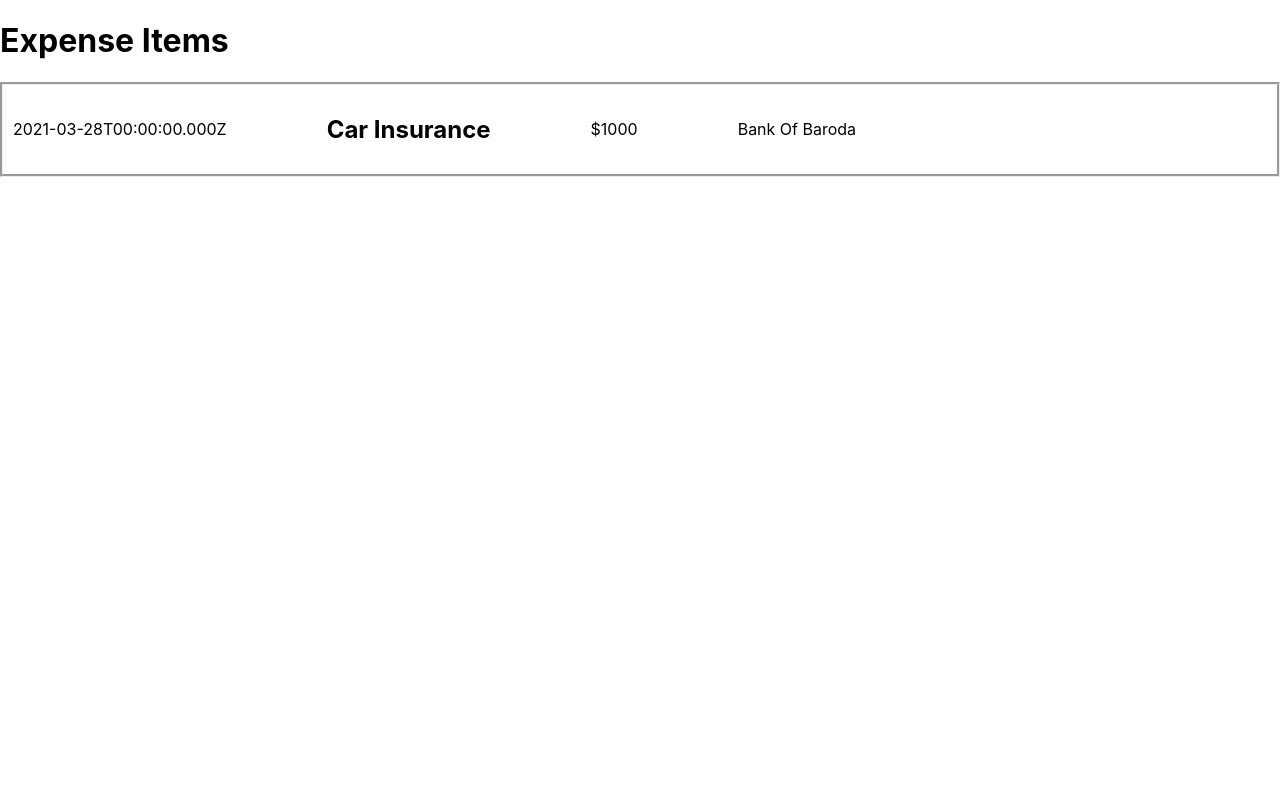
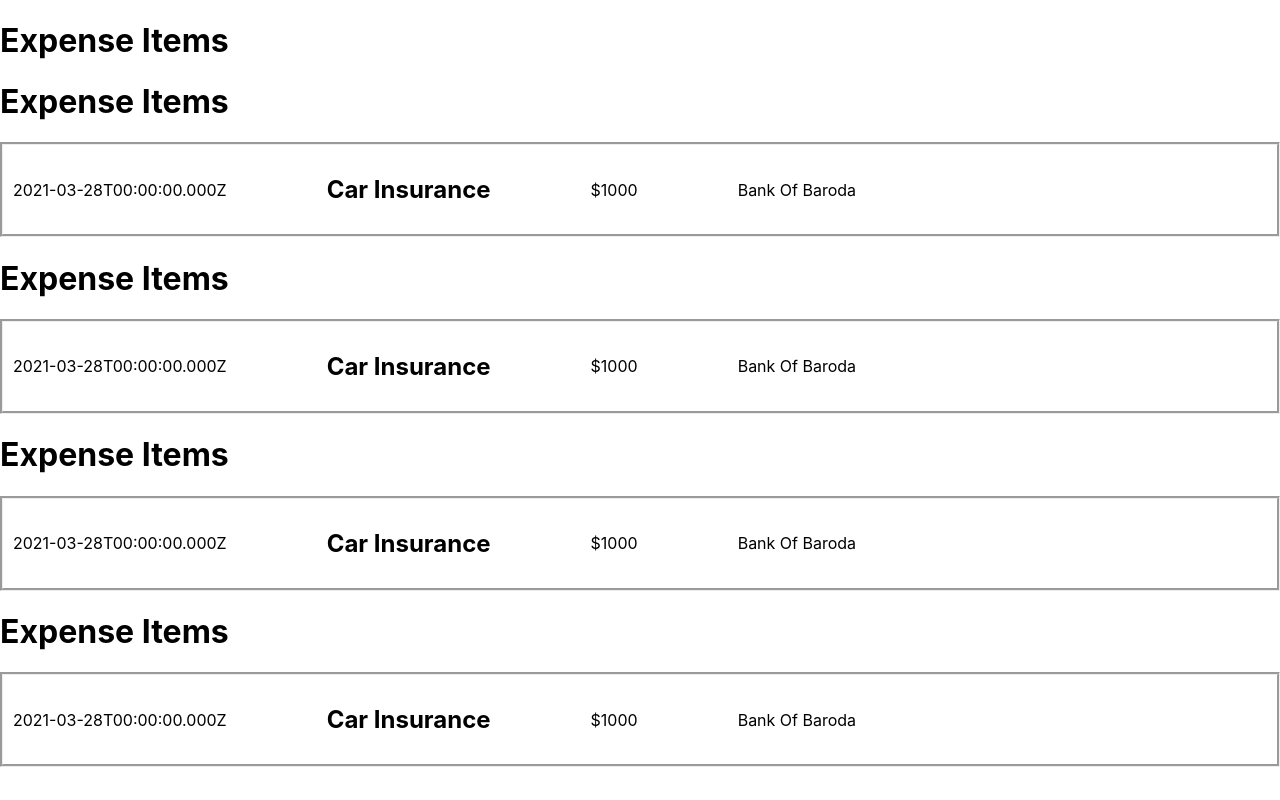
Before and after one commit to NirmalViswajith/expense-tracker, a React (Create React App) app in the folder expense-tracker/: page / in a window 1280 px wide. Built offline with nearby package versions, Linux system fonts and the light colour scheme.

Commit message:
Applied looping if there is a 100 items

```diff
--- a/expense-tracker/src/App.js
+++ b/expense-tracker/src/App.js
@@ -1,9 +1,44 @@
 import Expenses from "./components/Expenses";
 
 function App() {
+  const expenses = [
+    {
+      date: "March 21",
+      title: "Car Insurance",
+      price: "1000",
+      location: "Banglore"
+    },
+    {
+      date: "March 22",
+      title: "Hotel",
+      price: "870",
+      location: "Banglore"
+    },
+    {
+      date: "March 23",
+      title: "Shopping",
+      price: "10000",
+      location: "Banglore"
+    },
+    {
+      date: "March 24",
+      title: "Party",
+      price: "10000",
+      location: "Banglore"
+    }
+  ]
   return (
     <div className="App">
-      <Expenses />
+      <h1>Expense Items</h1>
+      {expenses.map((expense, index) => (
+        <Expenses
+          key={index}
+          date={expense.date}
+          title={expense.title}
+          price={expense.price}
+          location={expense.location}
+        />
+      ))}
     </div>
   );
 }
```
